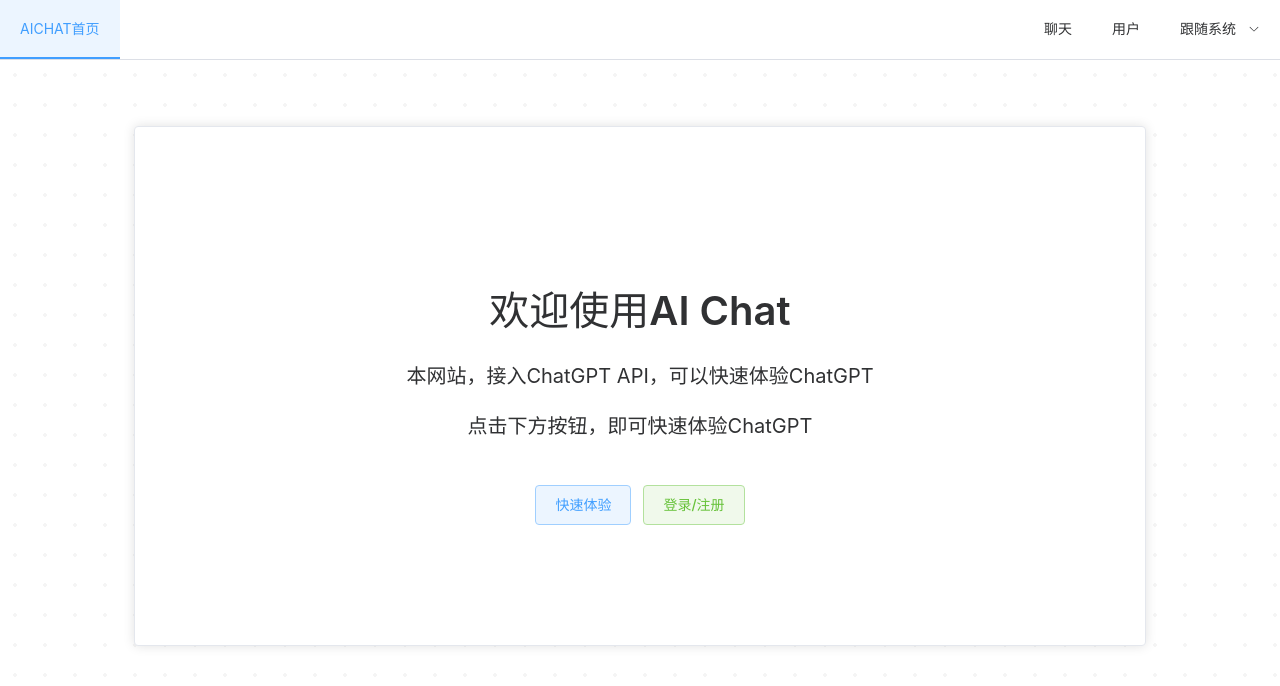
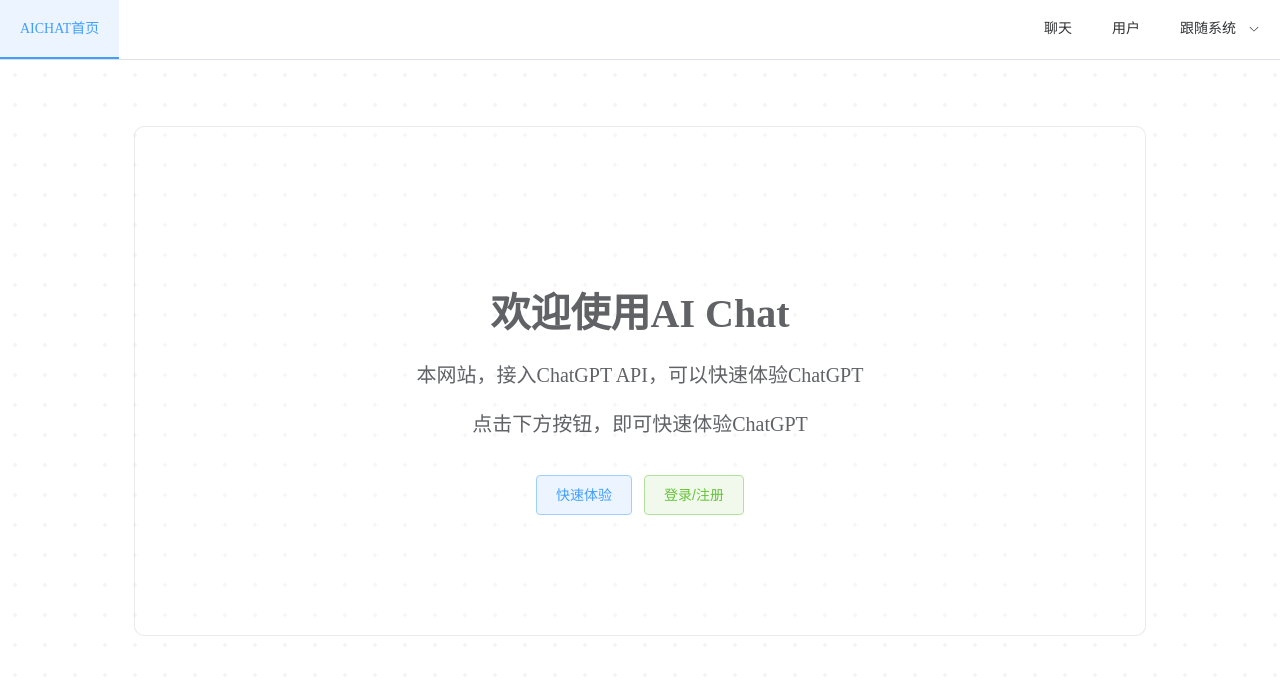
Before and after one commit to cr-zhichen/aichat_vue, a Vue app: page / in a window 1280 px wide. Shown: the top 686 px of the page. Built offline with nearby package versions, Linux system fonts and the light colour scheme.

Commit message:
修改UI

```diff
--- a/src/App.vue
+++ b/src/App.vue
@@ -34,7 +34,7 @@
 
 /*夜间模式*/
 .dark .background {
-    background-image: radial-gradient(circle, rgba(58, 58, 58, 0.40) 2px, transparent 0);
+    background-image: radial-gradient(circle, rgba(58, 58, 58, 0.20) 2px, transparent 0);
 }
 
 #app-menu {
--- /dev/null
+++ b/src/css/box-card.css
@@ -0,0 +1,33 @@
+#homePage .box-card {
+    margin: 0 auto;
+    padding: 100px 10px;
+}
+
+#loginPage .box-card,
+#registerPage .box-card {
+    margin: 0 auto;
+    padding: 40px 80px;
+}
+
+.box-card {
+    background-color: rgba(255, 255, 255, 0.25);
+
+    /*    圆角*/
+    border-radius: 10px;
+
+    /*    边框 深灰色*/
+    border: 1px solid #60626622;
+
+    /*    文字颜色 深灰色 */
+    color: #606266;
+}
+
+.dark .box-card {
+    background-color: rgba(255, 255, 255, 0.02);
+
+    /*    边框浅灰色*/
+    border: 1px solid #e4e4e422;
+
+    /*    文字颜色 浅灰色*/
+    color: #bcc0c7;
+}
--- a/src/css/codeHighlight.css
+++ b/src/css/codeHighlight.css
@@ -11,9 +11,9 @@
 
 .hljs {
     color: #333;
-    background: #f8f8f8;
+    background: #f8f8f855;
     /*    圆角*/
-    border-radius: 5px;
+    border-radius: 10px;
     /*    边框*/
     border: 1px solid #eaecef;
 
@@ -38,7 +38,7 @@
 
 .dark .hljs {
     color: #abb2bf;
-    background: #282c34;
+    background: #282c3488;
     /*    边框*/
     border: 1px solid #3e4451;
 }
--- a/src/page/ChatPage.vue
+++ b/src/page/ChatPage.vue
@@ -34,6 +34,7 @@
 // 引入代码高亮样式
 // import 'highlight.js/styles/atom-one-dark.css'
 import '../css/codeHighlight.css'
+import "../css/box-card.css"
 
 globalState.activeIndex = '1';
 
@@ -466,20 +467,21 @@
 
     <div id="chatPage">
 
-        <el-affix target="#chatPage" :offset="80">
-            <el-alert title="游客用户每日限制10条消息，无法使用历史记录联想功能，限制回复字数" type="warning" center
-                      :closable="true" v-if="role==='0'"/>
-
-            <el-alert title="普通用户每日免费10条消息，每24小时重置提问次数，购买会员可增加次数" type="warning" center
-                      :closable="true" v-if="role==='1'"/>
-        </el-affix>
-
         <el-alert
                 title="在下方输入框输入内容，使用回车键发送消息"
                 type="info"
                 center :closable="false"
                 v-if="historyDetailIsEmpty()"
+                style="margin-top: 10px"
         />
+
+        <el-affix target="#chatPage" :offset="80">
+            <el-alert title="游客用户每日限制10条消息，无法使用历史记录联想功能，限制回复字数" type="warning" center
+                      :closable="true" v-if="role==='0'" style="margin-top: 10px;"/>
+
+            <el-alert title="普通用户每日免费10条消息，每24小时重置提问次数，购买会员可增加次数" type="warning" center
+                      :closable="true" v-if="role==='1'" style="margin-top: 10px"/>
+        </el-affix>
 
         <div v-for="(val, key, index) in historyDetail">
             <el-card
@@ -547,30 +549,7 @@
 }
 
 .box-card {
-    background-color: rgba(255, 255, 255, 0.5);
-
     margin-top: 10px;
-    /*    宽度根据内容调整*/
-    width: auto;
-
-    /*    圆角*/
-    border-radius: 10px;
-
-    /*    边框 深灰色*/
-    border: 1px solid #60626622;
-
-    /*    文字颜色 深灰色 */
-    color: #606266;
-}
-
-.dark .box-card {
-    background-color: rgba(129, 129, 129, 0.05);
-
-    /*    边框浅灰色*/
-    border: 1px solid #e4e4e422;
-
-    /*    文字颜色 浅灰色*/
-    color: #bcc0c7;
 }
 
 .chatPage-affix-02 {
--- a/src/page/HomePage.vue
+++ b/src/page/HomePage.vue
@@ -2,6 +2,7 @@
 import {globalState} from "../global/globalState.js";
 import {useGoToChat, useGoToUser} from "../router/goToRouter.js";
 import {getRole, getToken} from "../tool/operateLocalStorage.js";
+import "../css/box-card.css"
 
 globalState.activeIndex = "0";
 
@@ -12,7 +13,9 @@
 
 <template>
     <div id="homePage">
-        <el-card class="box-card">
+        <el-card
+                shadow="hover"
+                class="box-card">
             <h2>欢迎使用AI Chat</h2>
             <p>
                 本网站，接入ChatGPT API，可以快速体验ChatGPT
--- a/src/page/LoginPage.vue
+++ b/src/page/LoginPage.vue
@@ -4,6 +4,7 @@
 import {useGoToChat, useGoToRegister} from "../router/goToRouter.js";
 import {loginTask} from "../tool/httpRequest.js";
 import {ElLoading, ElNotification} from "element-plus";
+import "../css/box-card.css"
 
 if (globalState.showLogin === true) {
     globalState.activeIndex = '3';
@@ -87,7 +88,8 @@
 
 <template>
     <div id="loginPage">
-        <el-card class="box-card">
+        <el-card shadow="hover"
+                 class="box-card">
             <h2>登录</h2>
             <el-form
                     :model="loginForm"
--- a/src/page/RegisterPage.vue
+++ b/src/page/RegisterPage.vue
@@ -4,6 +4,7 @@
 import {useGoToChat, useGoToLogin} from "../router/goToRouter.js";
 import {ElLoading, ElNotification} from "element-plus";
 import {registerTask, resetTask, sendCodeTask} from "../tool/httpRequest.js";
+import "../css/box-card.css"
 
 if (globalState.showLogin === true) {
     globalState.activeIndex = '3';
@@ -191,7 +192,8 @@
 
 <template>
     <div id="registerPage">
-        <el-card class="box-card">
+        <el-card shadow="hover"
+                 class="box-card">
             <h2>注册 / 忘记密码</h2>
             <el-form
                     :model="loginForm"
--- a/src/page/UserPage.vue
+++ b/src/page/UserPage.vue
@@ -6,6 +6,7 @@
 import {onMounted} from "vue";
 import {ElLoading, ElNotification} from "element-plus";
 import {ref} from "@vue/reactivity";
+import "../css/box-card.css"
 
 globalState.activeIndex = '2';
 
@@ -149,7 +150,9 @@
 
 <template>
     <div id="userPage">
-        <el-card class="box-card">
+        <el-card
+            shadow="hover"
+            class="box-card">
             <h2>个人中心</h2>
             <p>用户名：{{ userInfo.userName }}</p>
             <p>邮箱：{{ userInfo.email }}</p>
@@ -165,7 +168,9 @@
             </el-button>
         </el-card>
 
-        <el-card class="box-card">
+        <el-card
+            shadow="hover"
+            class="box-card">
             <h2>账户激活</h2>
             <div v-if="getRole() !== '0'">
                 <p>如需增加请求次数，请购买激活码并激活</p>
--- a/src/style.css
+++ b/src/style.css
@@ -1,68 +1,3 @@
-:root {
-    font-family: Inter, system-ui, Avenir, Helvetica, Arial, sans-serif;
-    line-height: 1.5;
-    font-weight: 400;
-
-    color-scheme: light dark;
-
-    font-synthesis: none;
-    text-rendering: optimizeLegibility;
-    -webkit-font-smoothing: antialiased;
-    -moz-osx-font-smoothing: grayscale;
-    -webkit-text-size-adjust: 100%;
-}
-
-a {
-    font-weight: 500;
-    color: #646cff;
-    text-decoration: inherit;
-}
-
-a:hover {
-    color: #535bf2;
-}
-
-a {
-    font-weight: 500;
-    color: #646cff;
-    text-decoration: inherit;
-}
-
-a:hover {
-    color: #535bf2;
-}
-
-
-h1 {
-    font-size: 3.2em;
-    line-height: 1.1;
-}
-
-button {
-    border-radius: 8px;
-    border: 1px solid transparent;
-    padding: 0.6em 1.2em;
-    font-size: 1em;
-    font-weight: 500;
-    font-family: inherit;
-    /*background-color: #1a1a1a;*/
-    cursor: pointer;
-    transition: border-color 0.25s;
-}
-
-button:hover {
-    border-color: #646cff;
-}
-
-button:focus,
-button:focus-visible {
-    outline: 4px auto -webkit-focus-ring-color;
-}
-
-.card {
-    padding: 2em;
-}
-
 #homePage,
 #loginPage,
 #registerPage,
@@ -82,20 +17,6 @@
 
 #chatPage {
     margin: 80px 10% 150px 10%;
-}
-
-
-#homePage .box-card,
-#loginPage .box-card,
-#registerPage .box-card
-#userPage .box-card {
-    margin: 0 auto;
-    padding: 100px 10px;
-}
-
-#loginPage .box-card,
-#registerPage .box-card {
-    padding: 40px 80px;
 }
 
 
```
